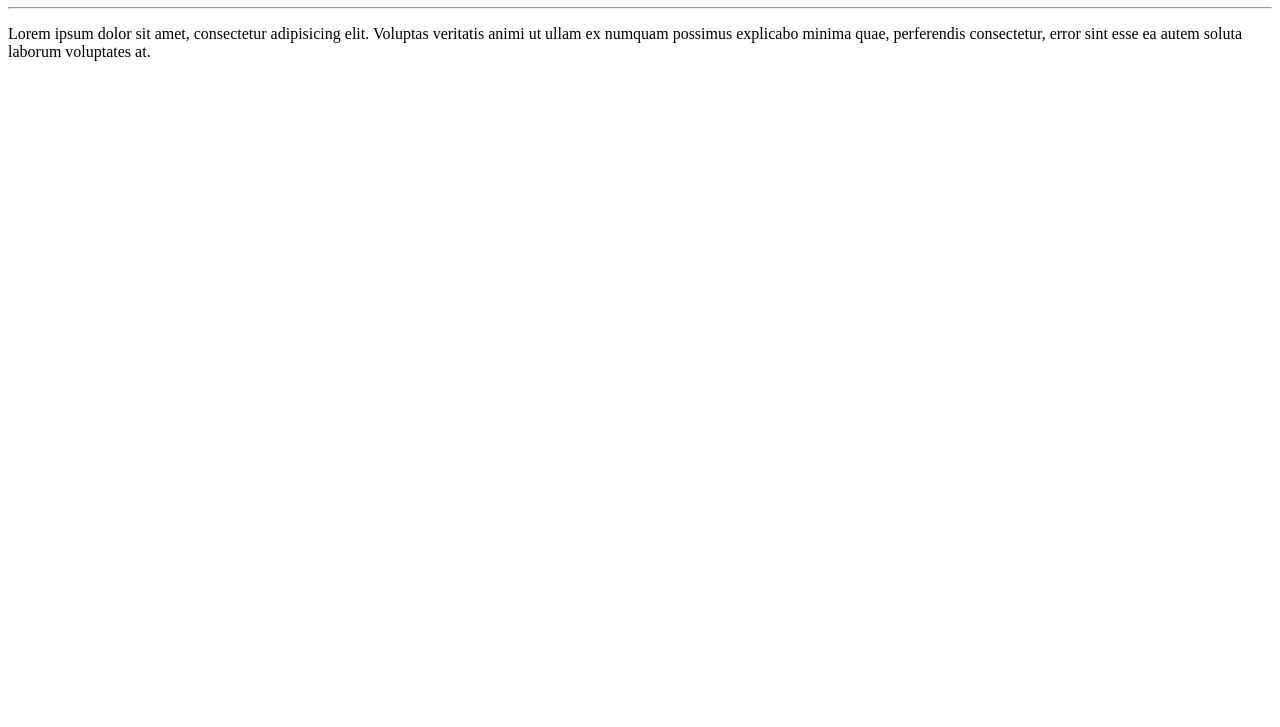
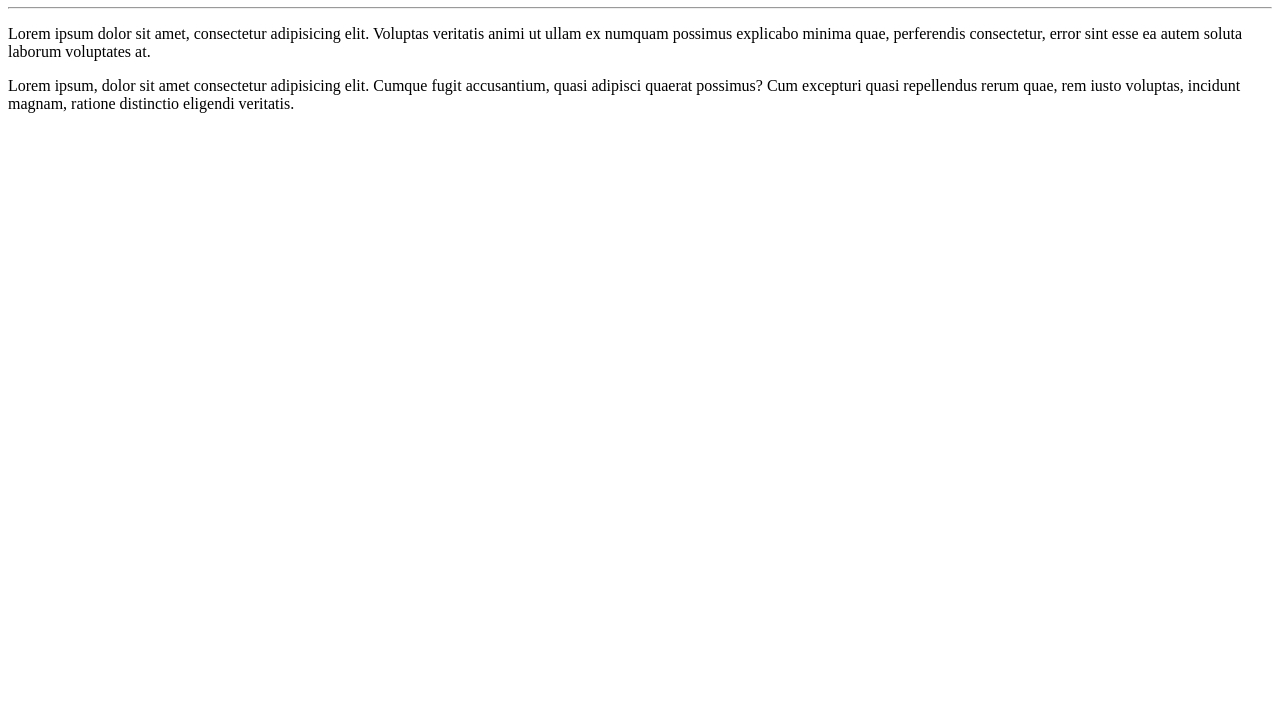
Before and after one commit to YagoLinsOA/Ola-Mundo, a plain HTML site: page site-exemplo/index.html in a window 1280 px wide. Shown: the part 73-800 px from the top of the page. Drawn offline with Linux system fonts and the light colour scheme.

Commit message:
Adicionei outro paragrafo para teste de atalho.

```diff
--- a/site-exemplo/index.html
+++ b/site-exemplo/index.html
@@ -10,5 +10,6 @@
     <h1>Olá, Mundo!</h1>
     <hr>
     <p>Lorem ipsum dolor sit amet, consectetur adipisicing elit. Voluptas veritatis animi ut ullam ex numquam possimus explicabo minima quae, perferendis consectetur, error sint esse ea autem soluta laborum voluptates at.</p>
+    <p>Lorem ipsum, dolor sit amet consectetur adipisicing elit. Cumque fugit accusantium, quasi adipisci quaerat possimus? Cum excepturi quasi repellendus rerum quae, rem iusto voluptas, incidunt magnam, ratione distinctio eligendi veritatis.</p>
 </body>
 </html>
```
